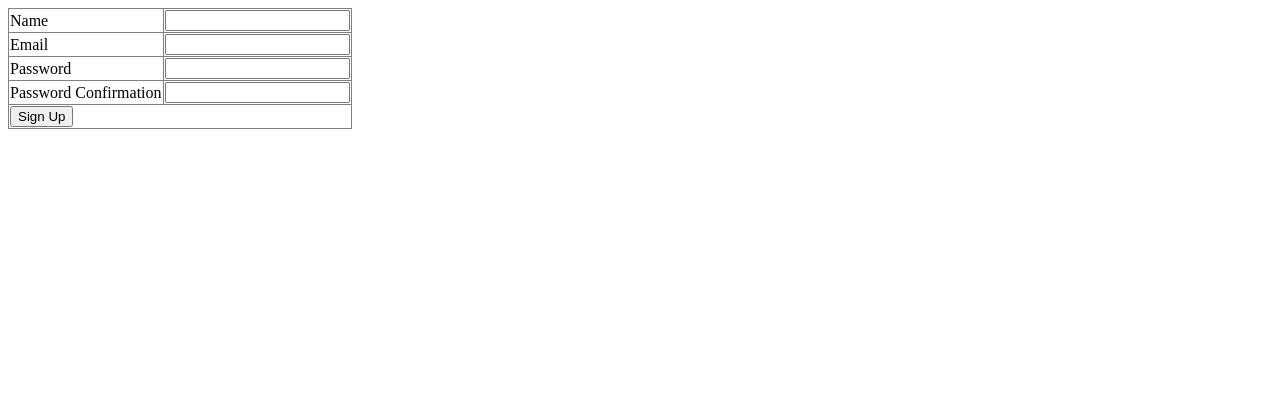
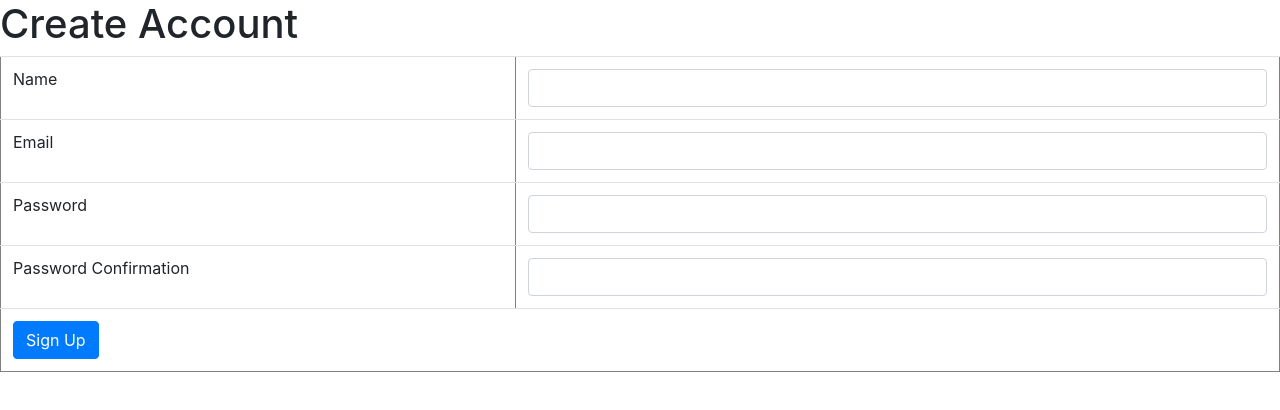
Before and after one commit to jeanarm/mobicashFrontend, a plain HTML site: page signup.html in a window 1280 px wide. Drawn offline with nearby package versions, Linux system fonts and the light colour scheme.

Commit message:
second commit

```diff
--- a/signup.html
+++ b/signup.html
@@ -6,6 +6,10 @@
     <title>Page Title</title>
     <meta name="viewport" content="width=device-width, initial-scale=1">
     <script src="https://ajax.googleapis.com/ajax/libs/jquery/3.3.1/jquery.min.js"></script>
+    <link rel="stylesheet" href="https://maxcdn.bootstrapcdn.com/bootstrap/4.4.1/css/bootstrap.min.css">
+    <script src="https://ajax.googleapis.com/ajax/libs/jquery/3.4.1/jquery.min.js"></script>
+    <script src="https://cdnjs.cloudflare.com/ajax/libs/popper.js/1.16.0/umd/popper.min.js"></script>
+    <script src="https://maxcdn.bootstrapcdn.com/bootstrap/4.4.1/js/bootstrap.min.js"></script>
     <script type="text/javascript">
         $(document).ready(function() {
             var user = {};
@@ -33,26 +37,27 @@
 </head>
 
 <body>
-    <table border="1" style="border-collapse:collapse">
+    <h1>Create Account</h1>
+    <table border="1" class="table">
         <tr>
             <td>Name</td>
-            <td><input id="name" type="text" /></td>
+            <td><input id="name" type="text" class="form-control" /></td>
         </tr>
         <tr>
             <td>Email</td>
-            <td><input id="email" type="email" /></td>
+            <td><input id="email" type="email" class="form-control" /></td>
         </tr>
         <tr>
             <td>Password</td>
-            <td><input id="password" type="password" /></td>
+            <td><input id="password" type="password" class="form-control" /></td>
         </tr>
         <tr>
             <td>Password Confirmation</td>
-            <td><input id="password_confirmation" type="password" /></td>
+            <td><input id="password_confirmation" type="password" class="form-control" /></td>
         </tr>
         <tr>
             <td colspan="2">
-                <input type="button" id="btnAddUser" value="Sign Up" />
+                <input type="button" id="btnAddUser" value="Sign Up" class="btn btn-primary" />
             </td>
         </tr>
     </table>
```
Also changed, not shown: addcustomer.html (+15 -6 lines), customers.html (+8 -3 lines).
